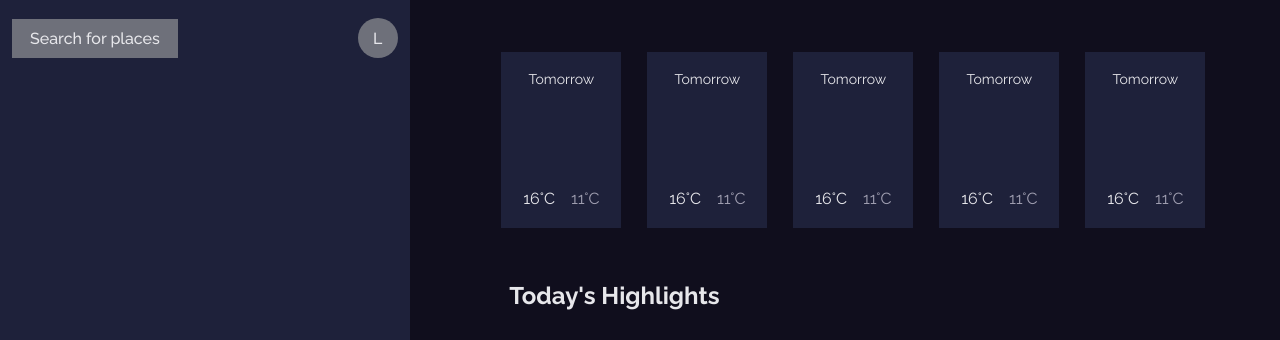
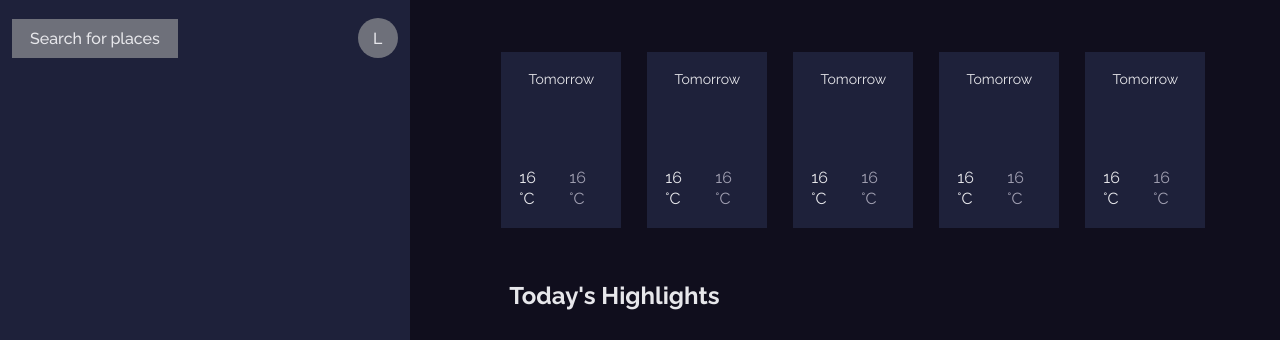
Before and after one commit to peter-abah/weather-app, a website built with webpack: page src/index.html in a window 1280 px wide. Shown: the top 340 px of the page. Built offline with nearby package versions, Linux system fonts and the light colour scheme; files whose address does not match are found by name; what pubsub-js would draw is missing.

Commit message:
add separate class names to forecast card temp unit and value

```diff
--- a/src/index.html
+++ b/src/index.html
@@ -54,8 +54,14 @@
         <h3 class="forecast__card__title">Tomorrow</h3>
         <div class="weather-img weather-img--light-rain"></div>
         <p class="forecast__card__temp">
-          <span class="forecast__card__temp--high">16°C</span>
-          <span class="forecast__card__temp--low">11°C</span>
+          <span class="forecast__card__temp--high">
+            <span class="forecast__card__temp__value">16</span>
+            <span class="forecast__card__temp__unit">°C</span>
+          </span>
+          <span class="forecast__card__temp--low">
+            <span class="forecast__card__temp__value">16</span>
+            <span class="forecast__card__temp__unit">°C</span>
+          </span>
         </p>
       </div>
 
@@ -63,8 +69,14 @@
         <h3 class="forecast__card__title">Tomorrow</h3>
         <div class="weather-img weather-img--light-rain"></div>
         <p class="forecast__card__temp">
-          <span class="forecast__card__temp--high">16°C</span>
-          <span class="forecast__card__temp--low">11°C</span>
+          <span class="forecast__card__temp--high">
+            <span class="forecast__card__temp__value">16</span>
+            <span class="forecast__card__temp__unit">°C</span>
+          </span>
+          <span class="forecast__card__temp--low">
+            <span class="forecast__card__temp__value">16</span>
+            <span class="forecast__card__temp__unit">°C</span>
+          </span>
         </p>
       </div>
 
@@ -72,8 +84,14 @@
         <h3 class="forecast__card__title">Tomorrow</h3>
         <div class="weather-img weather-img--light-rain"></div>
         <p class="forecast__card__temp">
-          <span class="forecast__card__temp--high">16°C</span>
-          <span class="forecast__card__temp--low">11°C</span>
+          <span class="forecast__card__temp--high">
+            <span class="forecast__card__temp__value">16</span>
+            <span class="forecast__card__temp__unit">°C</span>
+          </span>
+          <span class="forecast__card__temp--low">
+            <span class="forecast__card__temp__value">16</span>
+            <span class="forecast__card__temp__unit">°C</span>
+          </span>
         </p>
       </div>
 
@@ -81,8 +99,14 @@
         <h3 class="forecast__card__title">Tomorrow</h3>
         <div class="weather-img weather-img--light-rain"></div>
         <p class="forecast__card__temp">
-          <span class="forecast__card__temp--high">16°C</span>
-          <span class="forecast__card__temp--low">11°C</span>
+          <span class="forecast__card__temp--high">
+            <span class="forecast__card__temp__value">16</span>
+            <span class="forecast__card__temp__unit">°C</span>
+          </span>
+          <span class="forecast__card__temp--low">
+            <span class="forecast__card__temp__value">16</span>
+            <span class="forecast__card__temp__unit">°C</span>
+          </span>
         </p>
       </div>
 
@@ -90,8 +114,14 @@
         <h3 class="forecast__card__title">Tomorrow</h3>
         <div class="weather-img weather-img--light-rain"></div>
         <p class="forecast__card__temp">
-          <span class="forecast__card__temp--high">16°C</span>
-          <span class="forecast__card__temp--low">11°C</span>
+          <span class="forecast__card__temp--high">
+            <span class="forecast__card__temp__value">16</span>
+            <span class="forecast__card__temp__unit">°C</span>
+          </span>
+          <span class="forecast__card__temp--low">
+            <span class="forecast__card__temp__value">16</span>
+            <span class="forecast__card__temp__unit">°C</span>
+          </span>
         </p>
       </div>
     </section>
```
